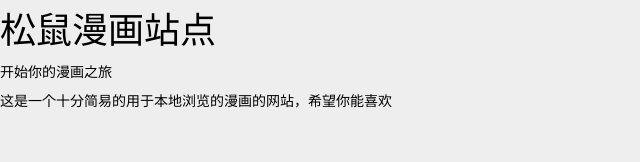
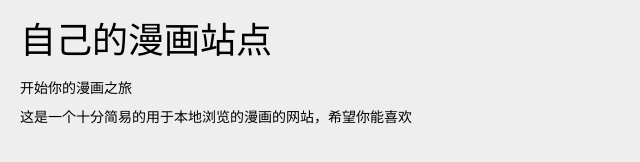
Before and after one commit to miaoerduo/cartoon-cat-server, a website: page public/index.html in a window 1280 px wide. Shown: the whole page, without its empty margins (0-640 px from the left). Drawn offline with Linux system fonts and the light colour scheme; no server answers.

Commit message:
增加了样式

```diff
--- a/public/index.html
+++ b/public/index.html
@@ -14,9 +14,11 @@
 	</style>
 </head>
 <body class="bg-grayLighter">
-	<h1>松鼠漫画站点</h1>
-	<p>开始你的漫画之旅</p>
-	<p>这是一个十分简易的用于本地浏览的漫画的网站，希望你能喜欢</p>
+	<h1 style="margin: 20px auto 20px 20px">自己的漫画站点</h1>
+	<div style="margin-left: 20px">
+		<p>开始你的漫画之旅</p>
+		<p>这是一个十分简易的用于本地浏览的漫画的网站，希望你能喜欢</p>
+	</div>
 	<div class="listview list-type-tiles" id='list'></div>
 
 </body>
```
Also changed, not shown: public/cartoon.html (+1 -1 lines).
